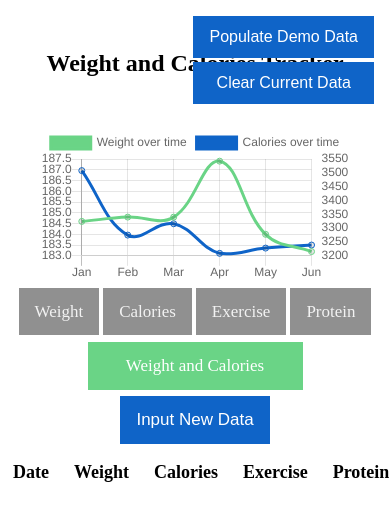
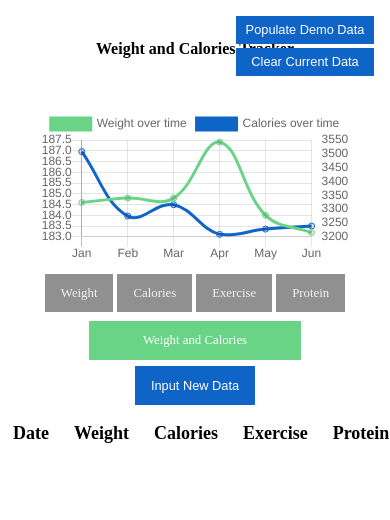
Before and after one commit to ericksen-github/calorie_tracker, a plain HTML site: page index.html in a window 390 px wide. Drawn offline with nearby package versions, Linux system fonts and the light colour scheme.

Commit message:
Changed some px to rem. Added some responsiveness at smaller res.

```diff
--- a/css/main.css
+++ b/css/main.css
@@ -1,5 +1,5 @@
 h2 {
-  margin-top: 50px;
+  margin-top: 2.5rem;
   text-align: center;
 }
 
@@ -38,14 +38,14 @@ h2 {
 #weightAndCalories {
   color: #f2f2f2;
   text-align: center;
-  padding: 14px 16px;
+  padding: 1rem 1.25rem;
   text-decoration: none;
-  font-size: 17px;
+  font-size: 1rem;
   background-color: rgb(144, 144, 144);
 }
 
 #weightAndCalories {
-  width: 183px;
+  width: 11.3rem;
   margin: auto;
   margin-top: 20px;
 }
@@ -69,9 +69,9 @@ h2 {
   color: white;
   text-align: center;
   border: none;
-  padding: 14px 16px;
+  padding: 1rem 1.25rem;
   text-decoration: none;
-  font-size: 17px;
+  font-size: 1rem;
   background-color: rgb(15, 100, 200);
   margin-top: 6px;
   margin-bottom: 10px;
@@ -96,3 +96,45 @@ h2 {
   z-index: 2;
   cursor: pointer;
 }
+
+@media only screen and (max-width: 1024px) {
+  .headerButtons {
+    padding: 0.5rem 0.75rem;
+    font-size: 0.8rem;
+  }
+}
+
+@media only screen and (max-width: 900px) {
+  h2 {
+    font-size: 1.25rem;
+  }
+}
+
+@media only screen and (max-width: 700px) {
+  h2 {
+    font-size: 1rem;
+  }
+
+  .headerButtons {
+    padding: 0.4rem 0.6rem;
+  }
+}
+
+@media only screen and (max-width: 700px) {
+  .graphNav a,
+  #weightAndCalories {
+    padding: 0.75rem 1rem;
+    font-size: 0.8rem;
+  }
+
+  #createFormButton {
+    padding: 0.75rem 1rem;
+    font-size: 0.8rem;
+  }
+
+  table,
+  td,
+  tr {
+    font-size: 14px;
+  }
+}
```
